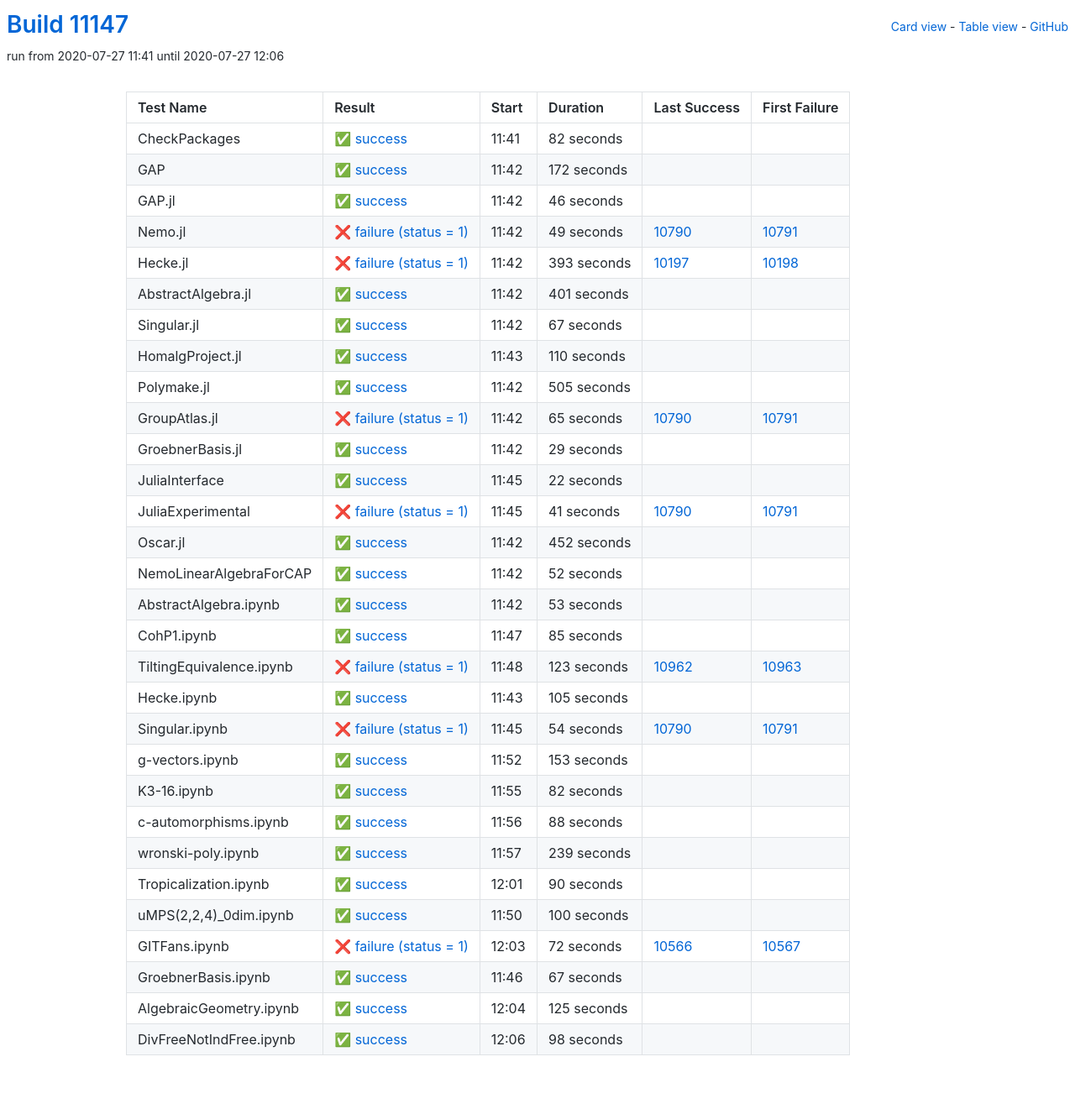
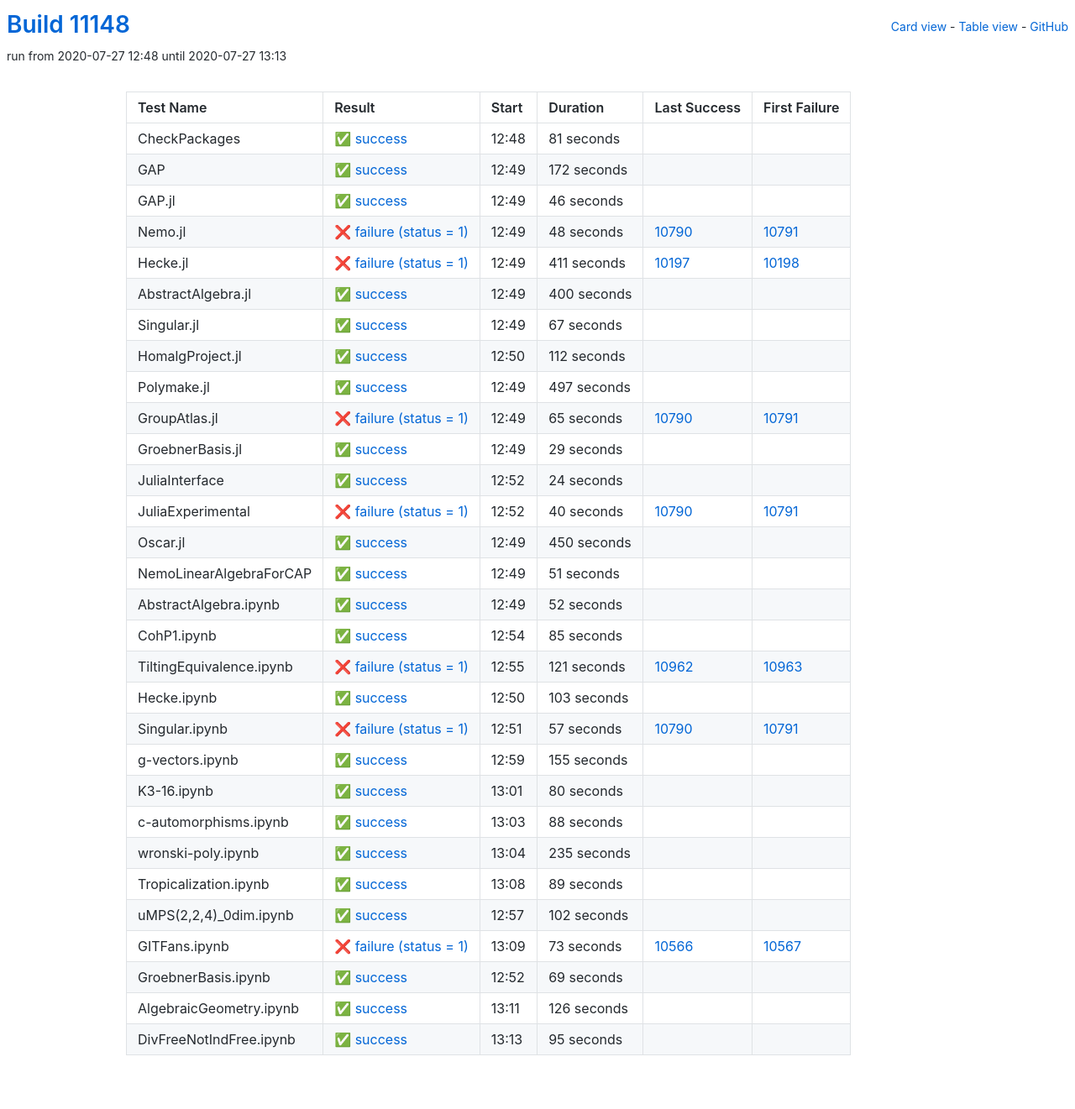
Before and after one commit to oscar-system/oscar-ci-status, a Jekyll site: the page built from table.html, in a window 1280 px wide. Shown: the whole page at 84% size. Built offline with Jekyll 4.4.1, drawn with Linux system fonts in a browser that asks for light colours.

Commit message:
Build #11148

```diff
--- a/_data/ci.yml
+++ b/_data/ci.yml
@@ -1,6 +1,6 @@
 ---
-build: 11147
-build_url: https://oscarci.mathematik.uni-kl.de/job/oscar/11147/
+build: 11148
+build_url: https://oscarci.mathematik.uni-kl.de/job/oscar/11148/
 job: oscar
 organization: oscar-system
 repo: oscar-ci-status
@@ -8,20 +8,20 @@
 tests:
 - name: CheckPackages
   id: checkpackages
-  log: https://oscarci.mathematik.uni-kl.de/job/oscar/11147/artifact/logs/build-11147/CheckPackages.log
-  start: 2020-07-27 11:41
+  log: https://oscarci.mathematik.uni-kl.de/job/oscar/11148/artifact/logs/build-11148/CheckPackages.log
+  start: 2020-07-27 12:48
   success: true
   exitcode: 0
   status: success
-  duration: 82
+  duration: 81
   last_success: false
   last_success_url:
   first_failure: false
   first_failure_url:
 - name: GAP
   id: gap
-  log: https://oscarci.mathematik.uni-kl.de/job/oscar/11147/artifact/logs/build-11147/GAP.log
-  start: 2020-07-27 11:42
+  log: https://oscarci.mathematik.uni-kl.de/job/oscar/11148/artifact/logs/build-11148/GAP.log
+  start: 2020-07-27 12:49
   success: true
   exitcode: 0
   status: success
@@ -32,8 +32,8 @@
   first_failure_url:
 - name: GAP.jl
   id: gap-jl
-  log: https://oscarci.mathematik.uni-kl.de/job/oscar/11147/artifact/logs/build-11147/GAP.jl.log
-  start: 2020-07-27 11:42
+  log: https://oscarci.mathematik.uni-kl.de/job/oscar/11148/artifact/logs/build-11148/GAP.jl.log
+  start: 2020-07-27 12:49
   success: true
   exitcode: 0
   status: success
@@ -44,44 +44,44 @@
   first_failure_url:
 - name: Nemo.jl
   id: nemo-jl
-  log: https://oscarci.mathematik.uni-kl.de/job/oscar/11147/artifact/logs/build-11147/Nemo.jl.log
-  start: 2020-07-27 11:42
+  log: https://oscarci.mathematik.uni-kl.de/job/oscar/11148/artifact/logs/build-11148/Nemo.jl.log
+  start: 2020-07-27 12:49
   success: false
   exitcode: 1
   status: failure
-  duration: 49
+  duration: 48
   last_success: 10790
   last_success_url: https://oscarci.mathematik.uni-kl.de/job/oscar/10790/
   first_failure: 10791
   first_failure_url: https://oscarci.mathematik.uni-kl.de/job/oscar/10791/
 - name: Hecke.jl
   id: hecke-jl
-  log: https://oscarci.mathematik.uni-kl.de/job/oscar/11147/artifact/logs/build-11147/Hecke.jl.log
-  start: 2020-07-27 11:42
+  log: https://oscarci.mathematik.uni-kl.de/job/oscar/11148/artifact/logs/build-11148/Hecke.jl.log
+  start: 2020-07-27 12:49
   success: false
   exitcode: 1
   status: failure
-  duration: 393
+  duration: 411
   last_success: 10197
   last_success_url: https://oscarci.mathematik.uni-kl.de/job/oscar/10197/
   first_failure: 10198
   first_failure_url: https://oscarci.mathematik.uni-kl.de/job/oscar/10198/
 - name: AbstractAlgebra.jl
   id: abstractalgebra-jl
-  log: https://oscarci.mathematik.uni-kl.de/job/oscar/11147/artifact/logs/build-11147/AbstractAlgebra.jl.log
-  start: 2020-07-27 11:42
+  log: https://oscarci.mathematik.uni-kl.de/job/oscar/11148/artifact/logs/build-11148/AbstractAlgebra.jl.log
+  start: 2020-07-27 12:49
   success: true
   exitcode: 0
   status: success
-  duration: 401
+  duration: 400
   last_success: false
   last_success_url:
   first_failure: false
   first_failure_url:
 - name: Singular.jl
   id: singular-jl
-  log: https://oscarci.mathematik.uni-kl.de/job/oscar/11147/artifact/logs/build-11147/Singular.jl.log
-  start: 2020-07-27 11:42
+  log: https://oscarci.mathematik.uni-kl.de/job/oscar/11148/artifact/logs/build-11148/Singular.jl.log
+  start: 2020-07-27 12:49
   success: true
   exitcode: 0
   status: success
@@ -92,32 +92,32 @@
   first_failure_url:
 - name: HomalgProject.jl
   id: homalgproject-jl
-  log: https://oscarci.mathematik.uni-kl.de/job/oscar/11147/artifact/logs/build-11147/HomalgProject.jl.log
-  start: 2020-07-27 11:43
+  log: https://oscarci.mathematik.uni-kl.de/job/oscar/11148/artifact/logs/build-11148/HomalgProject.jl.log
+  start: 2020-07-27 12:50
   success: true
   exitcode: 0
   status: success
-  duration: 110
+  duration: 112
   last_success: false
   last_success_url:
   first_failure: false
   first_failure_url:
 - name: Polymake.jl
   id: polymake-jl
-  log: https://oscarci.mathematik.uni-kl.de/job/oscar/11147/artifact/logs/build-11147/Polymake.jl.log
-  start: 2020-07-27 11:42
+  log: https://oscarci.mathematik.uni-kl.de/job/oscar/11148/artifact/logs/build-11148/Polymake.jl.log
+  start: 2020-07-27 12:49
   success: true
   exitcode: 0
   status: success
-  duration: 505
+  duration: 497
   last_success: false
   last_success_url:
   first_failure: false
   first_failure_url:
 - name: GroupAtlas.jl
   id: groupatlas-jl
-  log: https://oscarci.mathematik.uni-kl.de/job/oscar/11147/artifact/logs/build-11147/GroupAtlas.jl.log
-  start: 2020-07-27 11:42
+  log: https://oscarci.mathematik.uni-kl.de/job/oscar/11148/artifact/logs/build-11148/GroupAtlas.jl.log
+  start: 2020-07-27 12:49
   success: false
   exitcode: 1
   status: failure
@@ -128,8 +128,8 @@
   first_failure_url: https://oscarci.mathematik.uni-kl.de/job/oscar/10791/
 - name: GroebnerBasis.jl
   id: groebnerbasis-jl
-  log: https://oscarci.mathematik.uni-kl.de/job/oscar/11147/artifact/logs/build-11147/GroebnerBasis.jl.log
-  start: 2020-07-27 11:42
+  log: https://oscarci.mathematik.uni-kl.de/job/oscar/11148/artifact/logs/build-11148/GroebnerBasis.jl.log
+  start: 2020-07-27 12:49
   success: true
   exitcode: 0
   status: success
@@ -140,44 +140,56 @@
   first_failure_url:
 - name: JuliaInterface
   id: juliainterface
-  log: https://oscarci.mathematik.uni-kl.de/job/oscar/11147/artifact/logs/build-11147/JuliaInterface.log
-  start: 2020-07-27 11:45
+  log: https://oscarci.mathematik.uni-kl.de/job/oscar/11148/artifact/logs/build-11148/JuliaInterface.log
+  start: 2020-07-27 12:52
   success: true
   exitcode: 0
   status: success
-  duration: 22
+  duration: 24
   last_success: false
   last_success_url:
   first_failure: false
   first_failure_url:
 - name: JuliaExperimental
   id: juliaexperimental
-  log: https://oscarci.mathematik.uni-kl.de/job/oscar/11147/artifact/logs/build-11147/JuliaExperimental.log
-  start: 2020-07-27 11:45
+  log: https://oscarci.mathematik.uni-kl.de/job/oscar/11148/artifact/logs/build-11148/JuliaExperimental.log
+  start: 2020-07-27 12:52
   success: false
   exitcode: 1
   status: failure
-  duration: 41
+  duration: 40
   last_success: 10790
   last_success_url: https://oscarci.mathematik.uni-kl.de/job/oscar/10790/
   first_failure: 10791
   first_failure_url: https://oscarci.mathematik.uni-kl.de/job/oscar/10791/
 - name: Oscar.jl
   id: oscar-jl
-  log: https://oscarci.mathematik.uni-kl.de/job/oscar/11147/artifact/logs/build-11147/Oscar.jl.log
-  start: 2020-07-27 11:42
+  log: https://oscarci.mathematik.uni-kl.de/job/oscar/11148/artifact/logs/build-11148/Oscar.jl.log
+  start: 2020-07-27 12:49
   success: true
   exitcode: 0
   status: success
-  duration: 452
+  duration: 450
   last_success: false
   last_success_url:
   first_failure: false
   first_failure_url:
 - name: NemoLinearAlgebraForCAP
   id: nemolinearalgebraforcap
-  log: https://oscarci.mathematik.uni-kl.de/job/oscar/11147/artifact/logs/build-11147/NemoLinearAlgebraForCAP.log
-  start: 2020-07-27 11:42
+  log: https://oscarci.mathematik.uni-kl.de/job/oscar/11148/artifact/logs/build-11148/NemoLinearAlgebraForCAP.log
+  start: 2020-07-27 12:49
+  success: true
+  exitcode: 0
+  status: success
+  duration: 51
+  last_success: false
+  last_success_url:
+  first_failure: false
+  first_failure_url:
+- name: AbstractAlgebra.ipynb
+  id: abstractalgebra-ipynb
+  log: https://oscarci.mathematik.uni-kl.de/job/oscar/11148/artifact/logs/build-11148/AbstractAlgebra.ipynb.log
+  start: 2020-07-27 12:49
   success: true
   exitcode: 0
   status: success
@@ -186,22 +198,10 @@
   last_success_url:
   first_failure: false
   first_failure_url:
-- name: AbstractAlgebra.ipynb
-  id: abstractalgebra-ipynb
-  log: https://oscarci.mathematik.uni-kl.de/job/oscar/11147/artifact/logs/build-11147/AbstractAlgebra.ipynb.log
-  start: 2020-07-27 11:42
-  success: true
-  exitcode: 0
-  status: success
-  duration: 53
-  last_success: false
-  last_success_url:
-  first_failure: false
-  first_failure_url:
 - name: CohP1.ipynb
   id: cohp1-ipynb
-  log: https://oscarci.mathematik.uni-kl.de/job/oscar/11147/artifact/logs/build-11147/CohP1.ipynb.log
-  start: 2020-07-27 11:47
+  log: https://oscarci.mathematik.uni-kl.de/job/oscar/11148/artifact/logs/build-11148/CohP1.ipynb.log
+  start: 2020-07-27 12:54
   success: true
   exitcode: 0
   status: success
@@ -212,68 +212,68 @@
   first_failure_url:
 - name: TiltingEquivalence.ipynb
   id: tiltingequivalence-ipynb
-  log: https://oscarci.mathematik.uni-kl.de/job/oscar/11147/artifact/logs/build-11147/TiltingEquivalence.ipynb.log
-  start: 2020-07-27 11:48
+  log: https://oscarci.mathematik.uni-kl.de/job/oscar/11148/artifact/logs/build-11148/TiltingEquivalence.ipynb.log
+  start: 2020-07-27 12:55
   success: false
   exitcode: 1
   status: failure
-  duration: 123
+  duration: 121
   last_success: 10962
   last_success_url: https://oscarci.mathematik.uni-kl.de/job/oscar/10962/
   first_failure: 10963
   first_failure_url: https://oscarci.mathematik.uni-kl.de/job/oscar/10963/
 - name: Hecke.ipynb
   id: hecke-ipynb
-  log: https://oscarci.mathematik.uni-kl.de/job/oscar/11147/artifact/logs/build-11147/Hecke.ipynb.log
-  start: 2020-07-27 11:43
+  log: https://oscarci.mathematik.uni-kl.de/job/oscar/11148/artifact/logs/build-11148/Hecke.ipynb.log
+  start: 2020-07-27 12:50
   success: true
   exitcode: 0
   status: success
-  duration: 105
+  duration: 103
   last_success: false
   last_success_url:
   first_failure: false
   first_failure_url:
 - name: Singular.ipynb
   id: singular-ipynb
-  log: https://oscarci.mathematik.uni-kl.de/job/oscar/11147/artifact/logs/build-11147/Singular.ipynb.log
-  start: 2020-07-27 11:45
+  log: https://oscarci.mathematik.uni-kl.de/job/oscar/11148/artifact/logs/build-11148/Singular.ipynb.log
+  start: 2020-07-27 12:51
   success: false
   exitcode: 1
   status: failure
-  duration: 54
+  duration: 57
   last_success: 10790
   last_success_url: https://oscarci.mathematik.uni-kl.de/job/oscar/10790/
   first_failure: 10791
   first_failure_url: https://oscarci.mathematik.uni-kl.de/job/oscar/10791/
 - name: g-vectors.ipynb
   id: g-vectors-ipynb
-  log: https://oscarci.mathematik.uni-kl.de/job/oscar/11147/artifact/logs/build-11147/g-vectors.ipynb.log
-  start: 2020-07-27 11:52
+  log: https://oscarci.mathematik.uni-kl.de/job/oscar/11148/artifact/logs/build-11148/g-vectors.ipynb.log
+  start: 2020-07-27 12:59
   success: true
   exitcode: 0
   status: success
-  duration: 153
+  duration: 155
   last_success: false
   last_success_url:
   first_failure: false
   first_failure_url:
 - name: K3-16.ipynb
   id: k3-16-ipynb
-  log: https://oscarci.mathematik.uni-kl.de/job/oscar/11147/artifact/logs/build-11147/K3-16.ipynb.log
-  start: 2020-07-27 11:55
+  log: https://oscarci.mathematik.uni-kl.de/job/oscar/11148/artifact/logs/build-11148/K3-16.ipynb.log
+  start: 2020-07-27 13:01
   success: true
   exitcode: 0
   status: success
-  duration: 82
+  duration: 80
   last_success: false
   last_success_url:
   first_failure: false
   first_failure_url:
 - name: c-automorphisms.ipynb
   id: c-automorphisms-ipynb
-  log: https://oscarci.mathematik.uni-kl.de/job/oscar/11147/artifact/logs/build-11147/c-automorphisms.ipynb.log
-  start: 2020-07-27 11:56
+  log: https://oscarci.mathematik.uni-kl.de/job/oscar/11148/artifact/logs/build-11148/c-automorphisms.ipynb.log
+  start: 2020-07-27 13:03
   success: true
   exitcode: 0
   status: success
@@ -284,84 +284,84 @@
   first_failure_url:
 - name: wronski-poly.ipynb
   id: wronski-poly-ipynb
-  log: https://oscarci.mathematik.uni-kl.de/job/oscar/11147/artifact/logs/build-11147/wronski-poly.ipynb.log
-  start: 2020-07-27 11:57
+  log: https://oscarci.mathematik.uni-kl.de/job/oscar/11148/artifact/logs/build-11148/wronski-poly.ipynb.log
+  start: 2020-07-27 13:04
   success: true
   exitcode: 0
   status: success
-  duration: 239
+  duration: 235
   last_success: false
   last_success_url:
   first_failure: false
   first_failure_url:
 - name: Tropicalization.ipynb
   id: tropicalization-ipynb
-  log: https://oscarci.mathematik.uni-kl.de/job/oscar/11147/artifact/logs/build-11147/Tropicalization.ipynb.log
-  start: 2020-07-27 12:01
+  log: https://oscarci.mathematik.uni-kl.de/job/oscar/11148/artifact/logs/build-11148/Tropicalization.ipynb.log
+  start: 2020-07-27 13:08
   success: true
   exitcode: 0
   status: success
-  duration: 90
+  duration: 89
   last_success: false
   last_success_url:
   first_failure: false
   first_failure_url:
 - name: uMPS(2,2,4)_0dim.ipynb
   id: umps-2-2-4-0dim-ipynb
-  log: https://oscarci.mathematik.uni-kl.de/job/oscar/11147/artifact/logs/build-11147/uMPS-2-2-4-_0dim.ipynb.log
-  start: 2020-07-27 11:50
+  log: https://oscarci.mathematik.uni-kl.de/job/oscar/11148/artifact/logs/build-11148/uMPS-2-2-4-_0dim.ipynb.log
+  start: 2020-07-27 12:57
   success: true
   exitcode: 0
   status: success
-  duration: 100
+  duration: 102
   last_success: false
   last_success_url:
   first_failure: false
   first_failure_url:
 - name: GITFans.ipynb
   id: gitfans-ipynb
-  log: https://oscarci.mathematik.uni-kl.de/job/oscar/11147/artifact/logs/build-11147/GITFans.ipynb.log
-  start: 2020-07-27 12:03
+  log: https://oscarci.mathematik.uni-kl.de/job/oscar/11148/artifact/logs/build-11148/GITFans.ipynb.log
+  start: 2020-07-27 13:09
   success: false
   exitcode: 1
   status: failure
-  duration: 72
+  duration: 73
   last_success: 10566
   last_success_url: https://oscarci.mathematik.uni-kl.de/job/oscar/10566/
   first_failure: 10567
   first_failure_url: https://oscarci.mathematik.uni-kl.de/job/oscar/10567/
 - name: GroebnerBasis.ipynb
   id: groebnerbasis-ipynb
-  log: https://oscarci.mathematik.uni-kl.de/job/oscar/11147/artifact/logs/build-11147/GroebnerBasis.ipynb.log
-  start: 2020-07-27 11:46
+  log: https://oscarci.mathematik.uni-kl.de/job/oscar/11148/artifact/logs/build-11148/GroebnerBasis.ipynb.log
+  start: 2020-07-27 12:52
   success: true
   exitcode: 0
   status: success
-  duration: 67
+  duration: 69
   last_success: false
   last_success_url:
   first_failure: false
   first_failure_url:
 - name: AlgebraicGeometry.ipynb
   id: algebraicgeometry-ipynb
-  log: https://oscarci.mathematik.uni-kl.de/job/oscar/11147/artifact/logs/build-11147/AlgebraicGeometry.ipynb.log
-  start: 2020-07-27 12:04
+  log: https://oscarci.mathematik.uni-kl.de/job/oscar/11148/artifact/logs/build-11148/AlgebraicGeometry.ipynb.log
+  start: 2020-07-27 13:11
   success: true
   exitcode: 0
   status: success
-  duration: 125
+  duration: 126
   last_success: false
   last_success_url:
   first_failure: false
   first_failure_url:
 - name: DivFreeNotIndFree.ipynb
   id: divfreenotindfree-ipynb
-  log: https://oscarci.mathematik.uni-kl.de/job/oscar/11147/artifact/logs/build-11147/DivFreeNotIndFree.ipynb.log
-  start: 2020-07-27 12:06
+  log: https://oscarci.mathematik.uni-kl.de/job/oscar/11148/artifact/logs/build-11148/DivFreeNotIndFree.ipynb.log
+  start: 2020-07-27 13:13
   success: true
   exitcode: 0
   status: success
-  duration: 98
+  duration: 95
   last_success: false
   last_success_url:
   first_failure: false
```
Also changed, not shown: README.md.
